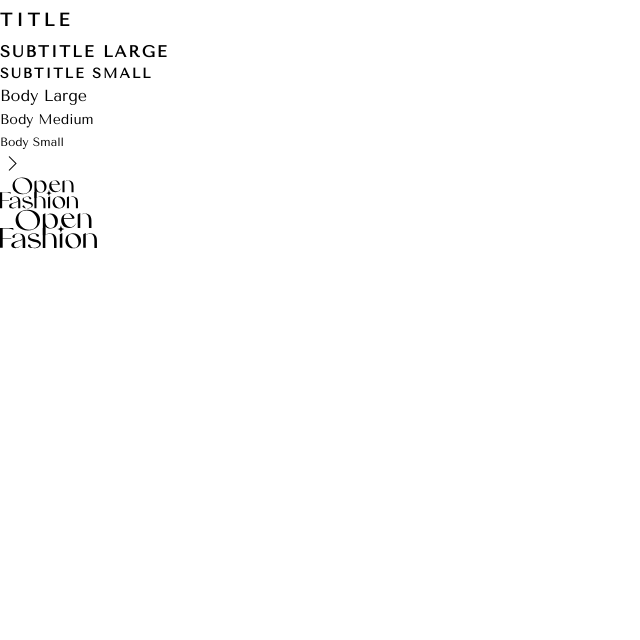
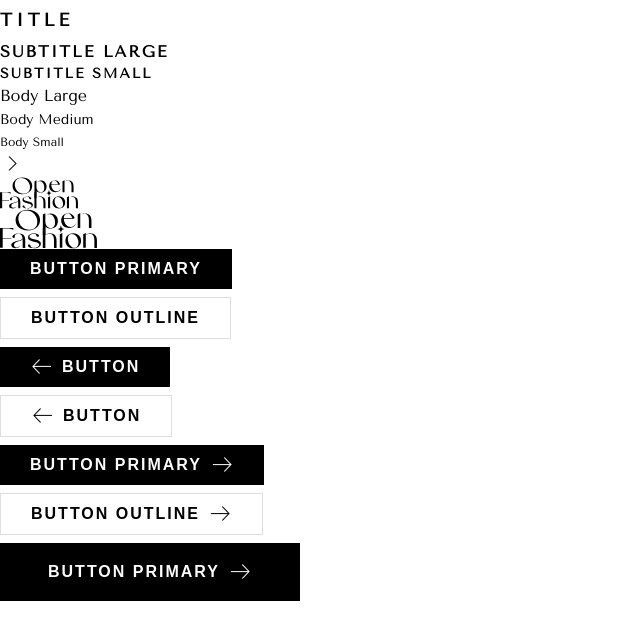
Before and after one commit to covaci-edvin/open-fashion, a Next.js app: page /components in a window 1280 px wide. Shown: the top 640 px of the page, without its empty margins (0-640 px from the left). Built offline with nearby package versions, Linux system fonts and the light colour scheme.

Commit message:
Button component done

```diff
--- a/app/components/page.tsx
+++ b/app/components/page.tsx
@@ -3,6 +3,7 @@ import Text from "./ui/Text";
 import menuSvg from "@/app/assets/svgs/menu-burger.svg";
 import Icon from "./ui/Icon";
 import Logo from "./ui/Logo";
+import Button from "./ui/Button";
 
 export default function Components() {
   return (
@@ -16,6 +17,36 @@ export default function Components() {
       <Icon name="chevron-right" size={24} />
       <Logo />
       <Logo size="lg" />
+      <div
+        style={{
+          display: "flex",
+          gap: ".8rem",
+          flexDirection: "column",
+          alignItems: "start",
+        }}
+      >
+        <Button text={"Button Primary"} />
+        <Button type="outline" text={"Button Outline"} />
+        <Button
+          text={"Button"}
+          iconName={"arrow-backward"}
+          iconPosition="left"
+        />
+        <Button
+          type="outline"
+          text={"Button"}
+          iconName={"arrow-backward"}
+          iconPosition="left"
+        />
+        <Button text={"Button Primary"} iconName={"arrow-forward"} />
+        <Button
+          type="outline"
+          text={"Button Outline"}
+          iconName={"arrow-forward"}
+        />
+
+        <Button size="lg" text={"Button Primary"} iconName={"arrow-forward"} />
+      </div>
     </main>
   );
 }
--- /dev/null
+++ b/app/components/ui/Button/Button.module.scss
@@ -0,0 +1,59 @@
+@import "../../../styles/breakpoints.scss";
+
+.btn {
+  display: flex;
+  gap: 0.8rem;
+  border: none;
+  background-color: transparent;
+  cursor: pointer;
+
+  &--primary {
+    color: var(--color-white);
+    background-color: var(--color-black);
+    transition: background-color 0.2s ease;
+
+    &:hover {
+      background-color: var(--color-gray-dark);
+    }
+  }
+
+  &--outline {
+    color: var(--color-black);
+    border: 1px solid var(--color-border);
+    transition: border-color 0.2s ease;
+
+    &:hover {
+      border-color: var(--color-gray-dark);
+    }
+  }
+}
+
+.right {
+  flex-direction: row;
+}
+
+.left {
+  flex-direction: row-reverse;
+}
+
+.sm {
+  padding: 0.8rem 3rem;
+}
+
+.md {
+  padding: 1.2rem 3.3rem;
+}
+
+.lg {
+  justify-content: center;
+  padding: 1.7rem 0;
+
+  @include for-phone-only {
+    width: 100%;
+  }
+
+  @include for-tablet-portrait-up {
+    padding-left: 4.8rem;
+    padding-right: 4.8rem;
+  }
+}
--- /dev/null
+++ b/app/components/ui/Button/index.tsx
@@ -0,0 +1,37 @@
+import Icon from "../Icon";
+import { Icons } from "../Icon/types";
+import Text from "../Text";
+import styles from "./Button.module.scss";
+
+type Sizes = "sm" | "md" | "lg";
+type Types = "primary" | "outline";
+type IconPosition = "right" | "left";
+
+type Props = {
+  text: String;
+  type?: Types;
+  size?: Sizes;
+  iconName?: Icons | null;
+  iconPosition?: IconPosition;
+};
+
+function Button({
+  text,
+  iconName = null,
+  size = "sm",
+  type = "primary",
+  iconPosition = "right",
+}: Props) {
+  const classNames = `${styles.btn} ${styles[`btn--${type}`]} ${styles[size]} ${
+    styles[iconPosition]
+  }`;
+
+  return (
+    <button className={classNames}>
+      <Text type="subtitle-lg">{text}</Text>
+      {iconName && <Icon name={iconName} />}
+    </button>
+  );
+}
+
+export default Button;
```
